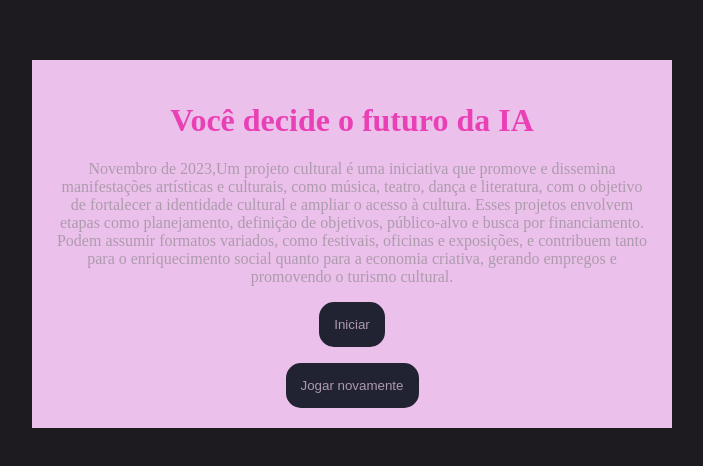
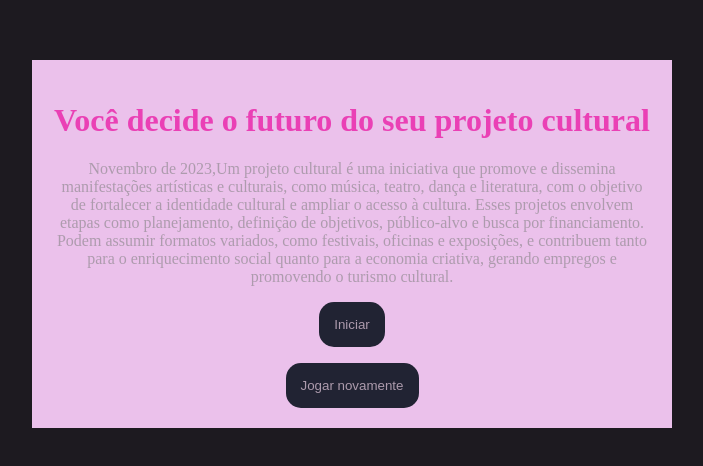
Before and after one commit to amandabeatrizf/projeto-cultural-, a plain HTML site: page index.html in a window 1280 px wide. Shown: the part 164-630 px from the top of the page, without its empty margins (288-991 px from the left). Drawn offline with Linux system fonts and the light colour scheme; files whose address does not match are found by name.

Commit message:
atualizando

```diff
--- a/index.html
+++ b/index.html
@@ -4,11 +4,11 @@
     <meta charset="UTF-8">
     <meta name="viewport" content="width=device-width, initial-scale=1.0">
     <link rel="stylesheet" href="style.css">
-    <title>Você decide o futuro da IA</title>
+    <title>Você decide o futuro do seu projeto cultural </title>
 </head>
 <body>
     <div class="caixa-principal">
-        <h1>Você decide o futuro da IA</h1>
+        <h1>Você decide o futuro do seu projeto cultural</h1>
         <div class="tela-inicial">
             <p>Novembro de 2023,Um projeto cultural é uma iniciativa que promove e dissemina manifestações
                 artísticas e culturais, como música, teatro, dança e literatura, com o objetivo de
```
